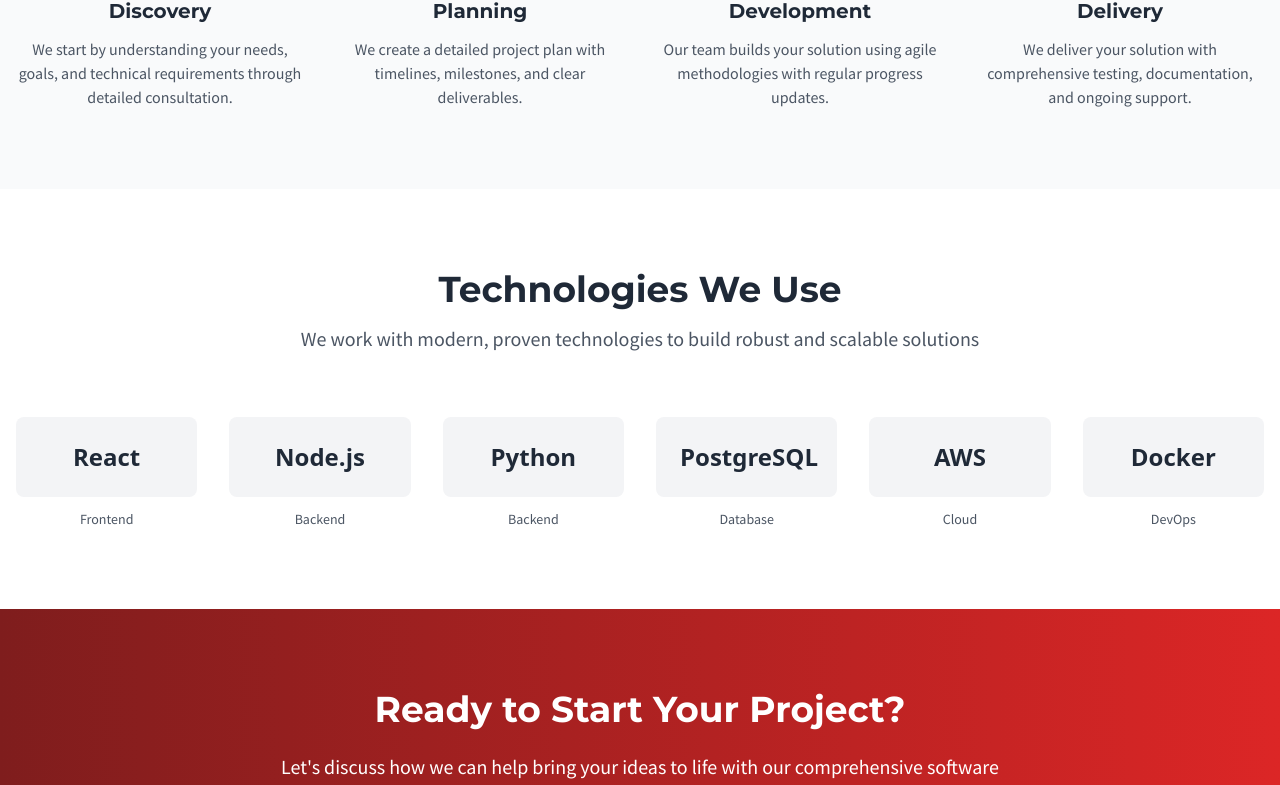
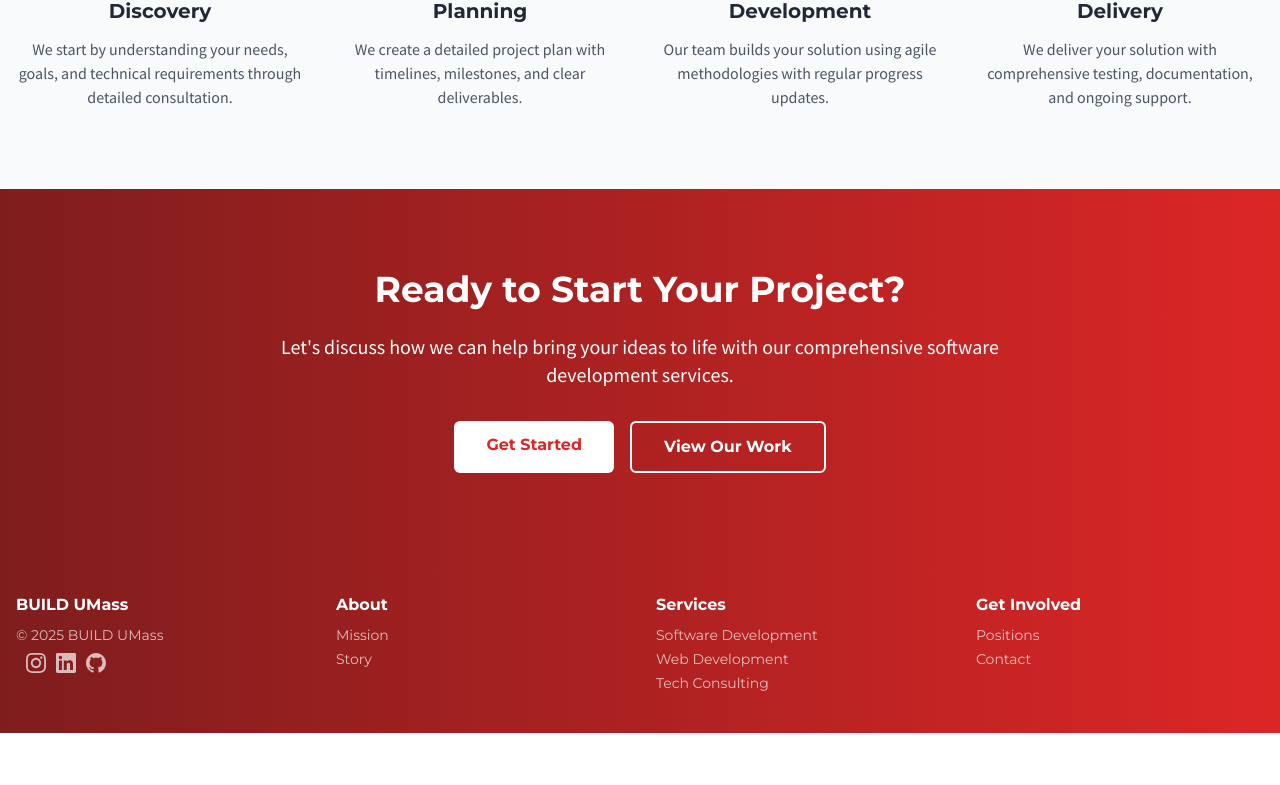
Before and after one commit to build-umass/BUILD-website, a Next.js app in the folder frontend/: page /services in a window 1280 px wide. Shown: the part 2478-3263 px from the top of the page. After the commit the page ends 3211 px from the top, so only its background shows below. Built offline with nearby package versions, Linux system fonts and the light colour scheme.

Commit message:
Technologies We used Removed, Photo Changed as well

```diff
--- a/frontend/src/pages/services.tsx
+++ b/frontend/src/pages/services.tsx
@@ -220,7 +220,7 @@
             </div>
             <div className="flex justify-center">
               <Image
-                src="/images/illustrations/questions.svg"
+                src="/images/illustrations/consulting.svg"
                 alt="Tech Consulting"
                 width={400}
                 height={300}
@@ -300,62 +300,6 @@
         </div>
       </section>
 
-      {/* Technologies Section */}
-      <section className="py-20 bg-white">
-        <div className="container mx-auto px-4">
-          <div className="text-center mb-16">
-            <h2 className="text-4xl font-bold font-montserrat text-gray-800 mb-4">
-              Technologies We Use
-            </h2>
-            <p className="text-xl text-gray-600 font-source-sans max-w-3xl mx-auto">
-              We work with modern, proven technologies to build robust and
-              scalable solutions
-            </p>
-          </div>
-
-          <div className="grid grid-cols-2 md:grid-cols-4 lg:grid-cols-6 gap-8">
-            <div className="text-center">
-              <div className="bg-gray-100 p-6 rounded-lg mb-3">
-                <div className="text-2xl font-bold text-gray-800">React</div>
-              </div>
-              <p className="text-sm text-gray-600 font-source-sans">Frontend</p>
-            </div>
-            <div className="text-center">
-              <div className="bg-gray-100 p-6 rounded-lg mb-3">
-                <div className="text-2xl font-bold text-gray-800">Node.js</div>
-              </div>
-              <p className="text-sm text-gray-600 font-source-sans">Backend</p>
-            </div>
-            <div className="text-center">
-              <div className="bg-gray-100 p-6 rounded-lg mb-3">
-                <div className="text-2xl font-bold text-gray-800">Python</div>
-              </div>
-              <p className="text-sm text-gray-600 font-source-sans">Backend</p>
-            </div>
-            <div className="text-center">
-              <div className="bg-gray-100 p-6 rounded-lg mb-3">
-                <div className="text-2xl font-bold text-gray-800">
-                  PostgreSQL
-                </div>
-              </div>
-              <p className="text-sm text-gray-600 font-source-sans">Database</p>
-            </div>
-            <div className="text-center">
-              <div className="bg-gray-100 p-6 rounded-lg mb-3">
-                <div className="text-2xl font-bold text-gray-800">AWS</div>
-              </div>
-              <p className="text-sm text-gray-600 font-source-sans">Cloud</p>
-            </div>
-            <div className="text-center">
-              <div className="bg-gray-100 p-6 rounded-lg mb-3">
-                <div className="text-2xl font-bold text-gray-800">Docker</div>
-              </div>
-              <p className="text-sm text-gray-600 font-source-sans">DevOps</p>
-            </div>
-          </div>
-        </div>
-      </section>
-
       {/* CTA Section */}
       <section className="py-20 bg-gradient-to-r from-red-900 to-red-600">
         <div className="container mx-auto px-4 text-center">
```
Also changed, not shown: frontend/public/images/illustrations/consulting.svg (added).
